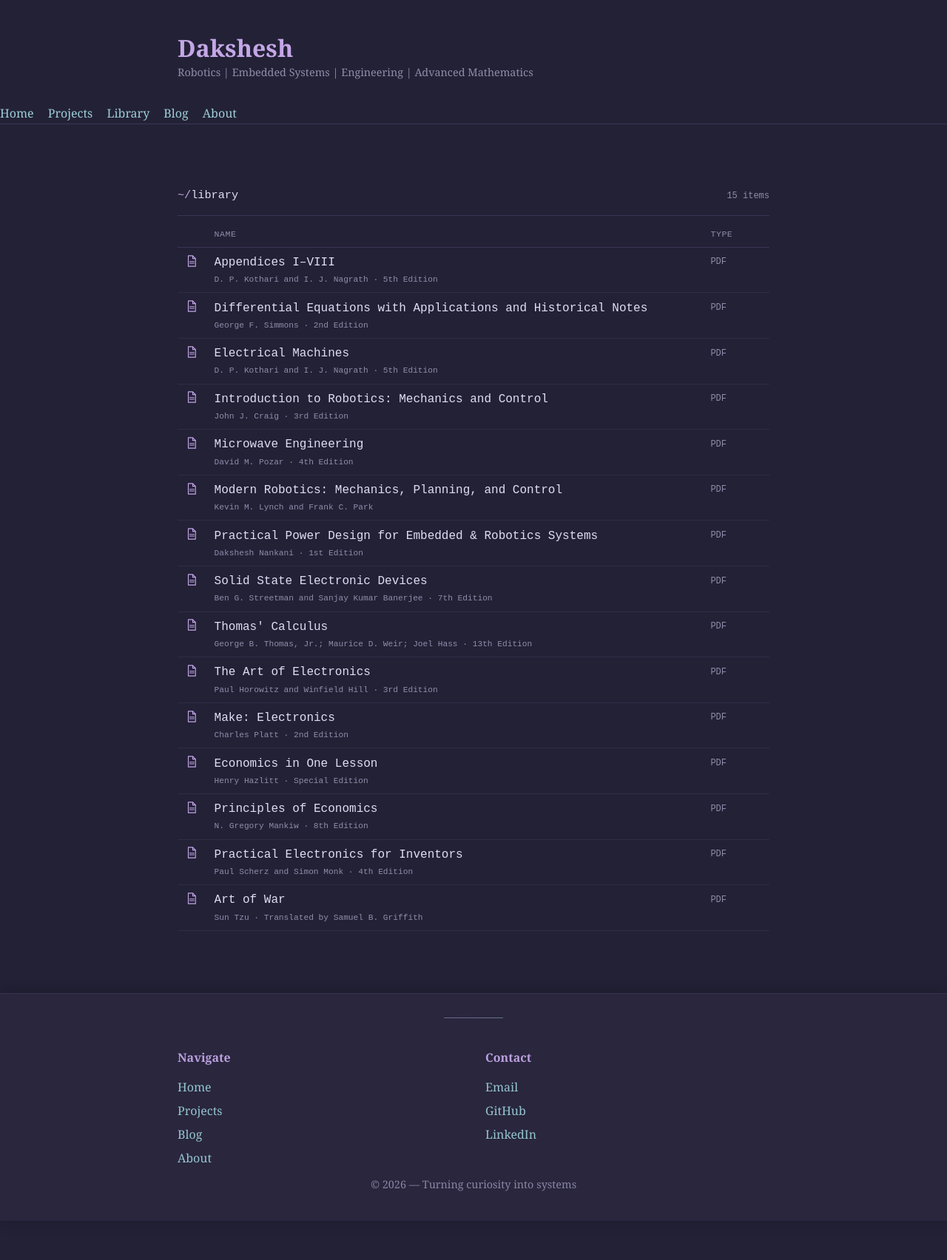
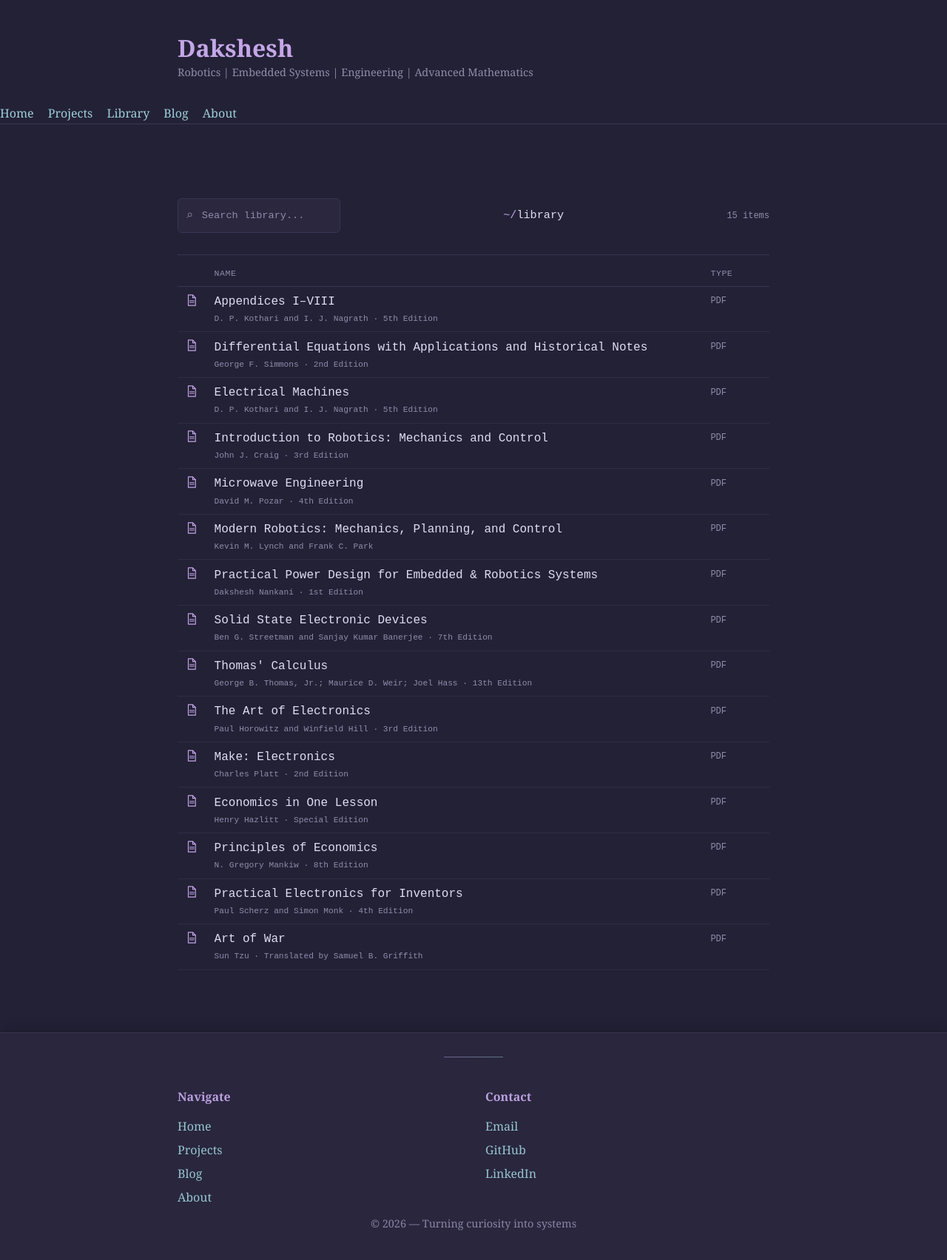
Before and after one commit to IronMan1405/IronMan1405.github.io, a Jekyll site: the page built from library.md, in a window 1280 px wide. Shown: the whole page at 74% size. Built offline with Jekyll 4.4.1, drawn with Linux system fonts in a browser that asks for light colours; before the commit the page ends 1651 px from its top, so only the background shows below that.

Commit message:
add search feature in library

```diff
--- a/assets/css/style.css
+++ b/assets/css/style.css
@@ -406,6 +406,52 @@
   white-space: nowrap;
 }
 
+.library-search {
+  display: flex;
+  align-items: center;
+  gap: 0.6rem;
+
+  margin: 1rem 0;
+
+  padding: 0.55rem 0.7rem;
+
+  background: var(--surface);
+  border: 1px solid var(--border);
+  border-radius: 6px;
+}
+
+.library-search-icon {
+  color: var(--subtle);
+  font-size: 1rem;
+}
+
+#library-search-input {
+  width: 100%;
+
+  background: transparent;
+  border: none;
+  outline: none;
+
+  color: var(--text);
+
+  font-family:
+    "SFMono-Regular",
+    "Cascadia Code",
+    "Roboto Mono",
+    "Courier New",
+    monospace;
+
+  font-size: 0.85rem;
+}
+
+#library-search-input::placeholder {
+  color: var(--subtle);
+}
+
+#library-search-input:focus {
+  color: var(--accent2);
+}
+
 @media (max-width: 600px) {
   .library-row {
     grid-template-columns: 28px minmax(0, 1fr) 45px;
--- a/library.md
+++ b/library.md
@@ -6,6 +6,16 @@
 
 <div class="library">
     <div class="library-toolbar">
+        <div class="library-search">
+            <span class="library-search-icon">⌕</span>
+            <input
+                type="search"
+                id="library-search-input"
+                placeholder="Search library..."
+                autocomplete="off"
+                aria-label="Search library"
+            >
+        </div>
         <div class="library-path">
             <span class="library-prompt">~/</span>library
         </div>
@@ -21,7 +31,15 @@
         </div>
         {% for book in site.data.books %}
         <a class="library-row library-file"
-           href="{{ book.file | relative_url }}">
+           href="{{ book.file | relative_url }}"
+           data-search="
+                {{ book.title }}
+                {{ book.author }}
+                {{ book.translator }}
+                {{ book.edition }}
+                {{ book.publisher }}
+                {{ book.year }}
+            ">
             <!-- <span class="library-icon">▱</span> -->
             <span class="library-icon" aria-hidden="true">
                 <svg viewBox="0 0 24 24" fill="none"
@@ -58,3 +76,33 @@
         {% endfor %}
     </div>
 </div>
+
+
+<script>
+    const searchInput = document.getElementById("library-search-input");
+    const books = document.querySelectorAll(".library-file");
+    const count = document.querySelector(".library-count");
+
+    searchInput.addEventListener("input", function () {
+        const query = this.value.toLowerCase().trim();
+        let visible = 0;
+
+        books.forEach(book => {
+            const searchableText =
+                book.dataset.search.toLowerCase();
+
+            const matches = searchableText.includes(query);
+
+            book.style.display = matches ? "grid" : "none";
+
+            if (matches) {
+                visible++;
+            }
+        });
+
+        count.textContent =
+            query
+                ? `${visible} / ${books.length} items`
+                : `${books.length} items`;
+    });
+</script>
```
